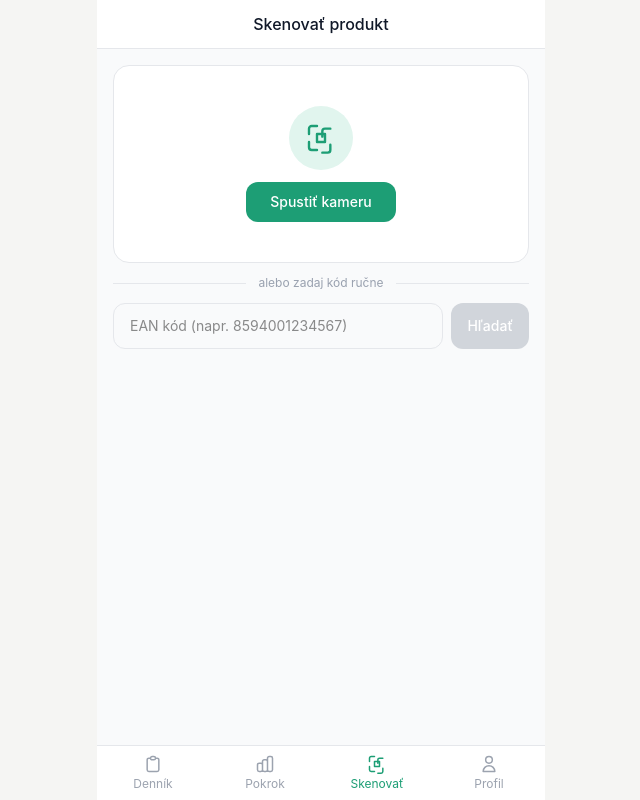
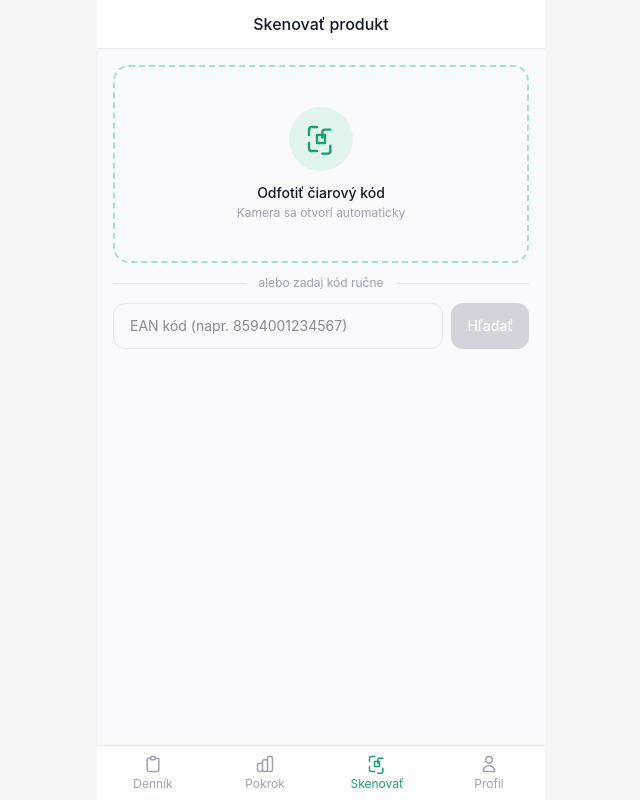
Before and after one commit to turbik377/kaloricka-app, a Next.js app: page /scan in a window 1280 px wide. Shown: the whole page, without its empty margins (319-959 px from the left). Built offline with nearby package versions, Linux system fonts and the light colour scheme.

Commit message:
Fix scanning: use native camera input for Safari compatibility

```diff
--- a/app/scan/page.tsx
+++ b/app/scan/page.tsx
@@ -1,5 +1,5 @@
 'use client'
-import { useState, useEffect, useRef } from 'react'
+import { useState, useRef } from 'react'
 import { useRouter } from 'next/navigation'
 import { FoodItem } from '@/lib/types'
 import { saveCustomFood } from '@/lib/store'
@@ -13,6 +13,7 @@ interface OFFProduct {
     carbohydrates_100g?: number
     fat_100g?: number
   }
+  image_front_url?: string
 }
 
 async function lookupBarcode(code: string): Promise<FoodItem | null> {
@@ -37,8 +38,7 @@ async function lookupBarcode(code: string): Promise<FoodItem | null> {
 
 export default function ScanPage() {
   const router = useRouter()
-  const scannerRef = useRef<unknown>(null)
-  const [scanning, setScanning] = useState(false)
+  const fileInputRef = useRef<HTMLInputElement>(null)
   const [manualCode, setManualCode] = useState('')
   const [loading, setLoading] = useState(false)
   const [found, setFound] = useState<FoodItem | null>(null)
@@ -46,42 +46,20 @@ export default function ScanPage() {
   const [grams, setGrams] = useState(100)
   const [error, setError] = useState('')
 
-  useEffect(() => {
-    return () => { stopScanner() }
-  }, [])
-
-  async function startScanner() {
+  async function handleImageFile(file: File) {
     setError('')
+    setLoading(true)
+    setFound(null)
+    setNotFound(false)
     try {
       const { Html5Qrcode } = await import('html5-qrcode')
-      const scanner = new Html5Qrcode('qr-reader')
-      scannerRef.current = scanner
-      setScanning(true)
-      await scanner.start(
-        { facingMode: 'environment' },
-        { fps: 10, qrbox: { width: 250, height: 120 } },
-        async (code: string) => {
-          await stopScanner()
-          setScanning(false)
-          await handleCode(code)
-        },
-        undefined
-      )
+      const scanner = new Html5Qrcode('qr-hidden')
+      const result = await scanner.scanFile(file, false)
+      await handleCode(result)
     } catch {
-      setError('Kamera nie je dostupná alebo nemáš povolenie. Zadaj kód ručne.')
-      setScanning(false)
+      setLoading(false)
+      setError('Nepodarilo sa prečítať kód z fotky. Skús odfotiť znova alebo zadaj kód ručne.')
     }
-  }
-
-  async function stopScanner() {
-    try {
-      const { Html5Qrcode } = await import('html5-qrcode')
-      if (scannerRef.current) {
-        const s = scannerRef.current as InstanceType<typeof Html5Qrcode>
-        if (s.isScanning) await s.stop()
-        scannerRef.current = null
-      }
-    } catch { /* ignore */ }
   }
 
   async function handleCode(code: string) {
@@ -115,6 +93,16 @@ export default function ScanPage() {
 
   return (
     <div className="pb-24">
+      <div id="qr-hidden" style={{ display: 'none' }} />
+      <input
+        ref={fileInputRef}
+        type="file"
+        accept="image/*"
+        capture="environment"
+        style={{ display: 'none' }}
+        onChange={e => { if (e.target.files?.[0]) handleImageFile(e.target.files[0]) }}
+      />
+
       <div className="bg-white border-b border-gray-200 px-4 py-3 sticky top-0 z-10">
         <h1 className="text-base font-medium text-gray-900 text-center">Skenovať produkt</h1>
       </div>
@@ -122,29 +110,25 @@ export default function ScanPage() {
       <div className="p-4 space-y-3">
         {!found && !notFound && !loading && (
           <>
-            <div className="bg-white rounded-2xl border border-gray-200 overflow-hidden">
-              <div id="qr-reader" className="w-full" style={{ minHeight: scanning ? 280 : 0 }} />
-              {!scanning && (
-                <div className="flex flex-col items-center justify-center py-10 gap-3">
+            <button
+              onClick={() => fileInputRef.current?.click()}
+              className="w-full rounded-2xl border-2 border-dashed py-10 flex flex-col items-center gap-3 transition-colors hover:bg-gray-50"
+              style={{ borderColor: '#9FE1CB' }}
+            >
               <div className="w-16 h-16 rounded-full flex items-center justify-center" style={{ background: '#E1F5EE' }}>
                 <svg className="w-8 h-8" style={{ color: '#1D9E75' }} fill="none" viewBox="0 0 24 24" stroke="currentColor">
                   <path strokeLinecap="round" strokeLinejoin="round" strokeWidth={1.8} d="M3 9V5a2 2 0 012-2h4M3 15v4a2 2 0 002 2h4m10-16h-4a2 2 0 00-2 2v4m6 6v4a2 2 0 01-2 2h-4M9 9h6v6H9z" />
                 </svg>
               </div>
-                  <button onClick={startScanner} className="px-6 py-2.5 rounded-xl text-white text-sm font-medium" style={{ background: '#1D9E75' }}>
-                    Spustiť kameru
+              <div className="text-center">
+                <div className="text-sm font-medium text-gray-900">Odfotiť čiarový kód</div>
+                <div className="text-xs text-gray-400 mt-0.5">Kamera sa otvorí automaticky</div>
+              </div>
             </button>
-                </div>
+
+            {error && (
+              <div className="bg-red-50 rounded-xl px-4 py-3 text-sm text-red-600">{error}</div>
             )}
-              {scanning && (
-                <div className="px-4 py-3 flex items-center justify-between border-t border-gray-100">
-                  <p className="text-sm text-gray-500">Namierte na čiarový kód...</p>
-                  <button onClick={() => { stopScanner(); setScanning(false) }} className="text-xs text-gray-400 hover:text-gray-600">Zrušiť</button>
-                </div>
-              )}
-            </div>
-
-            {error && <p className="text-sm text-red-500 text-center">{error}</p>}
 
             <div className="flex items-center gap-3">
               <div className="flex-1 h-px bg-gray-200" />
@@ -158,7 +142,7 @@ export default function ScanPage() {
                 placeholder="EAN kód (napr. 8594001234567)"
                 value={manualCode}
                 onChange={e => setManualCode(e.target.value)}
-                onKeyDown={e => e.key === 'Enter' && handleCode(manualCode)}
+                onKeyDown={e => e.key === 'Enter' && manualCode && handleCode(manualCode)}
                 className="flex-1 border border-gray-200 rounded-xl px-4 py-3 text-sm outline-none focus:border-green-400"
               />
               <button
@@ -184,14 +168,10 @@ export default function ScanPage() {
           <div className="bg-white rounded-2xl border border-gray-200 p-6 text-center">
             <div className="text-4xl mb-3">🔍</div>
             <p className="font-medium text-gray-900 mb-1">Produkt nenájdený</p>
-            <p className="text-sm text-gray-400 mb-4">Tento produkt nie je v databáze. Môžeš ho pridať ručne v denníku.</p>
+            <p className="text-sm text-gray-400 mb-4">Nie je v databáze. Môžeš ho pridať ručne v denníku.</p>
             <div className="flex gap-2">
-              <button onClick={() => { setNotFound(false); setManualCode('') }} className="flex-1 py-2.5 rounded-xl border border-gray-200 text-sm text-gray-600">
-                Skúsiť znova
-              </button>
-              <button onClick={() => router.push('/diary')} className="flex-1 py-2.5 rounded-xl text-white text-sm font-medium" style={{ background: '#1D9E75' }}>
-                Pridať ručne
-              </button>
+              <button onClick={() => { setNotFound(false); setManualCode('') }} className="flex-1 py-2.5 rounded-xl border border-gray-200 text-sm text-gray-600">Skúsiť znova</button>
+              <button onClick={() => router.push('/diary')} className="flex-1 py-2.5 rounded-xl text-white text-sm font-medium" style={{ background: '#1D9E75' }}>Pridať ručne</button>
             </div>
           </div>
         )}
@@ -200,11 +180,11 @@ export default function ScanPage() {
           <div className="space-y-3">
             <div className="bg-white rounded-2xl border border-gray-200 p-4">
               <div className="flex items-start gap-3 mb-4">
-                <div className="w-10 h-10 rounded-xl flex items-center justify-center text-xl flex-shrink-0" style={{ background: '#E1F5EE' }}>🏷️</div>
-                <div>
-                  <div className="font-medium text-gray-900">{found.name}</div>
-                  {found.brand && <div className="text-sm text-gray-400">{found.brand}</div>}
-                  <span className="inline-block mt-1 text-xs font-medium px-2 py-0.5 rounded" style={{ background: '#E1F5EE', color: '#0F6E56' }}>
+                <div className="w-12 h-12 rounded-xl flex items-center justify-center text-2xl flex-shrink-0" style={{ background: '#E1F5EE' }}>🏷️</div>
+                <div className="flex-1 min-w-0">
+                  <div className="font-medium text-gray-900 leading-tight">{found.name}</div>
+                  {found.brand && <div className="text-sm text-gray-400 mt-0.5">{found.brand}</div>}
+                  <span className="inline-block mt-1.5 text-xs font-medium px-2 py-0.5 rounded" style={{ background: '#E1F5EE', color: '#0F6E56' }}>
                     {found.kcal_per_100g} kcal / 100g
                   </span>
                 </div>
@@ -215,7 +195,7 @@ export default function ScanPage() {
                   { label: 'Sacharidy',  val: found.carbs_per_100g,   color: '#185FA5', bg: '#E6F1FB' },
                   { label: 'Tuky',       val: found.fat_per_100g,     color: '#BA7517', bg: '#FAEEDA' },
                 ].map(m => (
-                  <div key={m.label} className="rounded-xl py-2 text-center" style={{ background: m.bg }}>
+                  <div key={m.label} className="rounded-xl py-2.5 text-center" style={{ background: m.bg }}>
                     <div className="text-xs mb-0.5" style={{ color: m.color, opacity: 0.7 }}>{m.label}</div>
                     <div className="text-sm font-medium" style={{ color: m.color }}>{m.val}g</div>
                   </div>
@@ -226,10 +206,10 @@ export default function ScanPage() {
             <div className="bg-white rounded-2xl border border-gray-200 p-4">
               <div className="text-sm text-gray-500 mb-2">Množstvo</div>
               <div className="flex items-center gap-3 border border-gray-200 rounded-xl px-4 py-2.5 mb-3">
-                <button onClick={() => setGrams(g => Math.max(10, g - 10))} className="text-xl text-gray-400 hover:text-gray-700">−</button>
+                <button onClick={() => setGrams(g => Math.max(10, g - 10))} className="text-xl text-gray-400 hover:text-gray-700 w-8">−</button>
                 <input type="number" value={grams} onChange={e => setGrams(Math.max(1, parseInt(e.target.value) || 1))} className="flex-1 text-center text-lg font-medium outline-none bg-transparent" />
                 <span className="text-gray-400 text-sm">g</span>
-                <button onClick={() => setGrams(g => g + 10)} className="text-xl text-gray-400 hover:text-gray-700">+</button>
+                <button onClick={() => setGrams(g => g + 10)} className="text-xl text-gray-400 hover:text-gray-700 w-8">+</button>
               </div>
               <div className="flex justify-between items-center mb-4 px-1">
                 <span className="text-sm text-gray-500">Kalórie spolu</span>
@@ -239,10 +219,7 @@ export default function ScanPage() {
                 Pridať do denníka
               </button>
             </div>
-
-            <button onClick={() => { setFound(null); setManualCode('') }} className="w-full py-3 text-sm text-gray-400 hover:text-gray-600">
-              ← Skenovať iný produkt
-            </button>
+            <button onClick={() => { setFound(null); setManualCode('') }} className="w-full py-3 text-sm text-gray-400">← Skenovať iný produkt</button>
           </div>
         )}
       </div>
```
Lines whose indentation alone changed are shown as unchanged.
